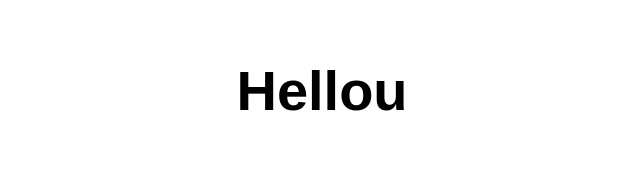
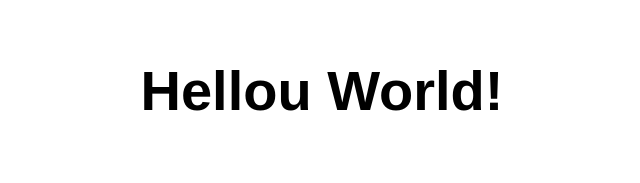
Before and after one commit to AMM2007Coder/MyRepo, a website: page src/index.html in a window 1280 px wide. Shown: the whole page, without its empty margins (318-958 px from the left). Drawn offline with Linux system fonts and the light colour scheme.

Commit message:
Cambio de efecto visual en el sitio web

```diff
--- a/src/index.html
+++ b/src/index.html
@@ -10,7 +10,7 @@
 
 <body>
   <main>
-    <h1>Hellou</h1>
+    <h1>Hellou World!</h1>
   </main>
 </body>
 
```
